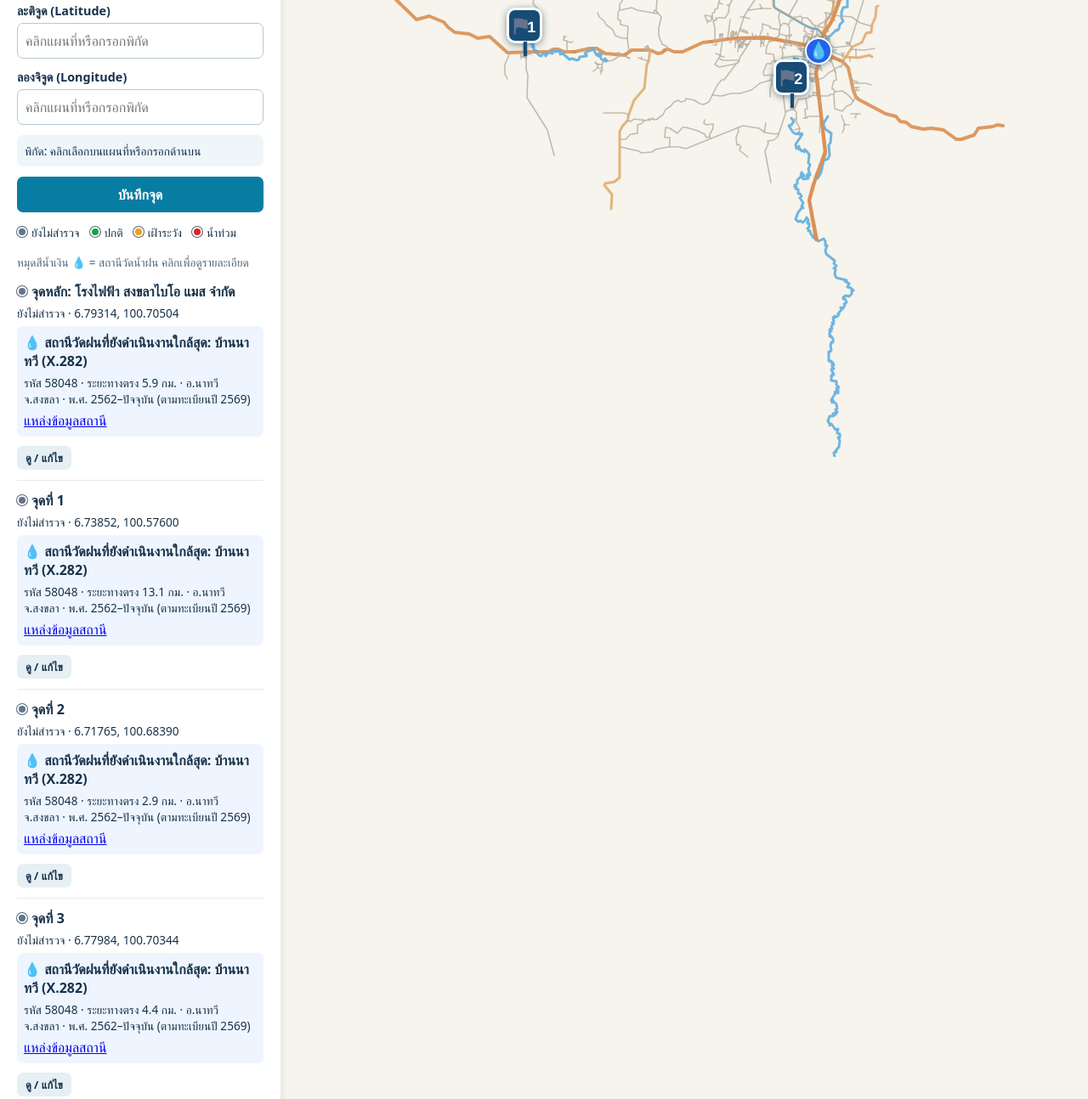
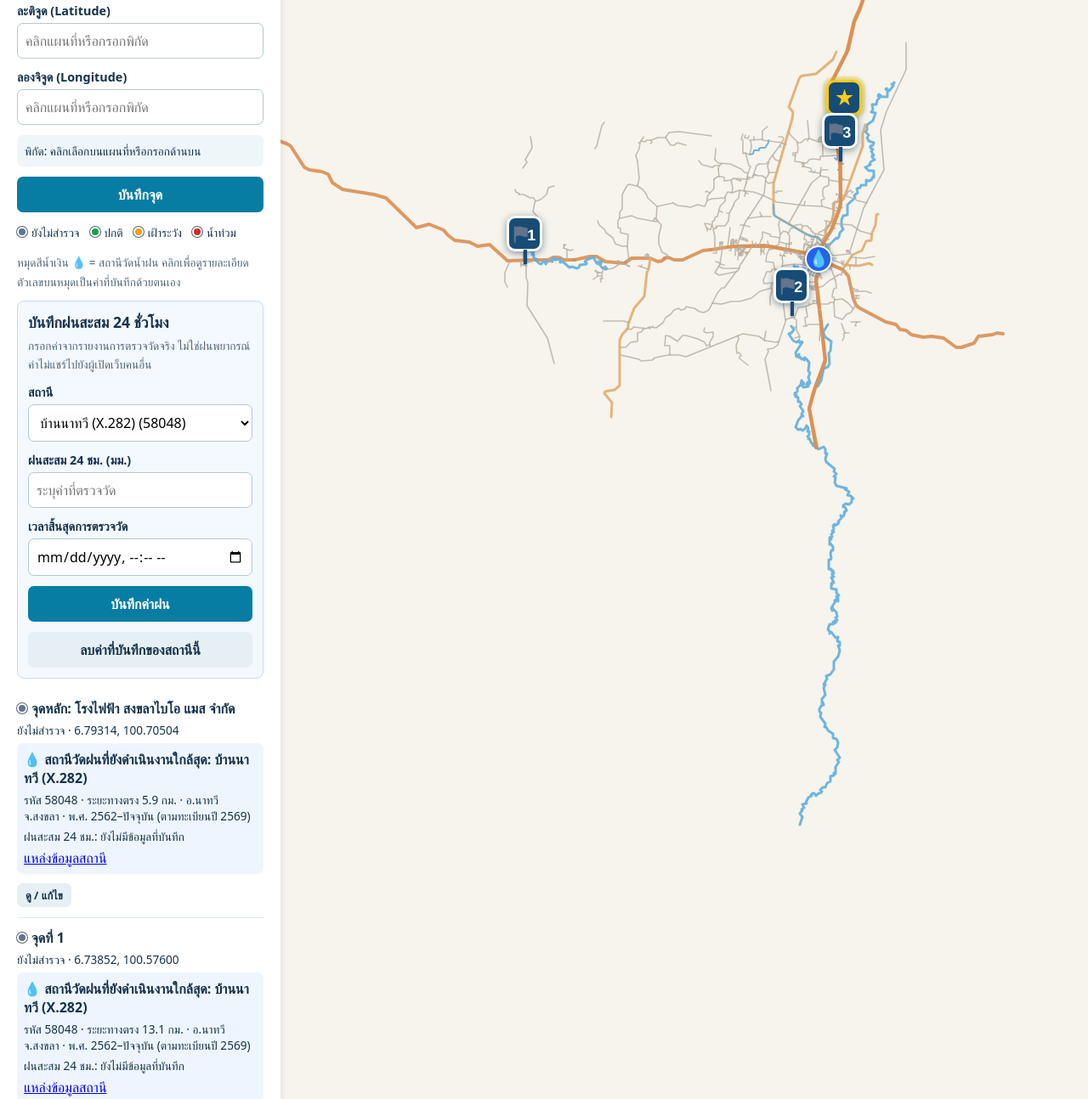
Before and after one commit to itskb-Room/songkhla-flood-watch, a plain HTML site: page index.html in a window 1280 px wide. Shown: the part 503-1797 px from the top of the page at 85% size. Drawn offline with Linux system fonts and the light colour scheme.

Commit message:
Show manually recorded 24-hour rainfall at stations

```diff
--- a/index.html
+++ b/index.html
@@ -40,7 +40,10 @@
     .flag-marker.primary { border-color: #facc15; box-shadow: 0 0 0 4px #facc1555, 0 2px 9px #123b5688; }
     .flag-marker.primary .flag-symbol { color: #facc15 !important; }
     .rain-marker { display: grid; place-items: center; width: 32px; height: 32px; border: 2px solid white; border-radius: 50%; background: #2563eb; color: white; box-shadow: 0 1px 7px #123b5688; font-size: 19px; }
+    .rain-marker.has-value { width: auto; min-width: 48px; padding: 0 5px; font-size: 12px; white-space: nowrap; }
     .rain-info { padding: 8px; margin: 6px 0; background: #eef5ff; border-radius: 7px; }
+    .rain-form { padding: 12px; margin: 12px 0; border: 1px solid #c7dbf4; border-radius: 8px; background: #f4f8ff; }
+    .rain-form h2 { margin: 0 0 4px; }
     @media (max-width: 700px) { main { display: flex; flex-direction: column; } aside { order: 2; } #map { height: 55vh; min-height: 350px; } }
   </style>
 </head>
@@ -62,7 +65,16 @@
         <button type="button" class="secondary" id="cancel" hidden>ยกเลิกการแก้ไข</button>
       </form>
       <div class="legend"><span><i class="dot" style="background:#64748b"></i>ยังไม่สำรวจ</span><span><i class="dot" style="background:#16a34a"></i>ปกติ</span><span><i class="dot" style="background:#f59e0b"></i>เฝ้าระวัง</span><span><i class="dot" style="background:#dc2626"></i>น้ำท่วม</span></div>
-      <small>หมุดสีน้ำเงิน 💧 = สถานีวัดน้ำฝน คลิกเพื่อดูรายละเอียด</small>
+      <small>หมุดสีน้ำเงิน 💧 = สถานีวัดน้ำฝน คลิกเพื่อดูรายละเอียด ตัวเลขบนหมุดเป็นค่าที่บันทึกด้วยตนเอง</small>
+      <form id="rain-form" class="rain-form">
+        <h2>บันทึกฝนสะสม 24 ชั่วโมง</h2>
+        <small>กรอกค่าจากรายงานการตรวจวัดจริง ไม่ใช่ฝนพยากรณ์ ค่าไม่แชร์ไปยังผู้เปิดเว็บคนอื่น</small>
+        <label for="rain-station">สถานี</label><select id="rain-station"></select>
+        <label for="rain-value">ฝนสะสม 24 ชม. (มม.)</label><input id="rain-value" type="number" min="0" step="any" required placeholder="ระบุค่าที่ตรวจวัด">
+        <label for="rain-time">เวลาสิ้นสุดการตรวจวัด</label><input id="rain-time" type="datetime-local" required>
+        <button type="submit">บันทึกค่าฝน</button>
+        <button type="button" class="secondary" id="rain-clear">ลบค่าที่บันทึกของสถานีนี้</button>
+      </form>
       <div id="points"></div>
       <small>สถานะเป็นข้อมูลที่ผู้ใช้กรอกเอง ไม่ใช่การแจ้งเตือนน้ำท่วมแบบเรียลไทม์ ข้อมูลสถานีเป็นพิกัดตามทะเบียน ไม่ใช่ปริมาณฝนสด ข้อมูลถนนและทางน้ำมาจาก OpenStreetMap และเก็บไว้ในเครื่อง ไม่อัปเดตอัตโนมัติ</small>
     </aside>
@@ -87,6 +99,24 @@
       { code: '58046', name: 'สถานีอุตุนิยมวิทยาอุทกสะเดา', lat: 6.789239, lng: 100.409727, district: 'อ.สะเดา จ.สงขลา', period: 'พ.ศ. 2547–ปัจจุบัน (ตามทะเบียนปี 2569)' }
     ];
     const stationSource = 'https://water.rid.go.th/hydrology/rain/images/Longlist_Rainfall.pdf#page=110';
+    const rainStorageKey = 'flood-watch-rainfall-v1';
+    let rainReadings = {};
+    try {
+      const saved = JSON.parse(localStorage.getItem(rainStorageKey));
+      if (saved && typeof saved === 'object' && !Array.isArray(saved)) rainReadings = saved;
+    } catch {}
+    function validRain(code) {
+      const reading = rainReadings[code];
+      return reading && typeof reading.mm === 'number' && Number.isFinite(reading.mm) && reading.mm >= 0 &&
+        typeof reading.time === 'string' && Number.isFinite(Date.parse(reading.time)) ? reading : null;
+    }
+    function rainDescription(code) {
+      const reading = validRain(code);
+      if (!reading) return 'ฝนสะสม 24 ชม.: ยังไม่มีข้อมูลที่บันทึก';
+      const age = Date.now() - Date.parse(reading.time);
+      const stale = age > 24 * 60 * 60 * 1000 ? ' (ข้อมูลเก่ากว่า 24 ชม.)' : '';
+      return `ฝนสะสม 24 ชม.: ${reading.mm.toFixed(1)} มม. · วัดถึง ${new Date(reading.time).toLocaleString('th-TH')}${stale} · ผู้ใช้กรอกเอง`;
+    }
     const storageKey = 'flood-watch-points-v1';
     let points;
     try {
@@ -116,18 +146,51 @@
       return rainStations.map(station => ({ station, km: distanceKm(p.lat, p.lng, station.lat, station.lng) })).sort((a, b) => a.km - b.km)[0];
     }
     const rainLayer = L.layerGroup().addTo(map);
+    function renderRainStations() {
+      rainLayer.clearLayers();
       for (const station of rainStations) {
-      const marker = L.marker([station.lat, station.lng], {
-        icon: L.divIcon({ className: 'leaflet-div-icon', html: '<span class="rain-marker">💧</span>', iconSize: [32, 32], iconAnchor: [16, 16] }),
-        title: `สถานีวัดน้ำฝน ${station.name}`
-      }).addTo(rainLayer);
+        const reading = validRain(station.code);
+        const iconText = reading ? `${reading.mm.toFixed(1)} มม.` : '💧';
+        const icon = L.divIcon({
+          className: 'leaflet-div-icon',
+          html: `<span class="rain-marker${reading ? ' has-value' : ''}">${iconText}</span>`,
+          iconSize: [reading ? 60 : 32, 32], iconAnchor: [reading ? 30 : 16, 16]
+        });
+        const marker = L.marker([station.lat, station.lng], { icon, title: `สถานีวัดน้ำฝน ${station.name}` }).addTo(rainLayer);
         const popup = document.createElement('div');
         const title = document.createElement('strong'); title.textContent = `สถานีวัดน้ำฝน ${station.name}`;
         const details = document.createElement('p'); details.textContent = `รหัส ${station.code} · ${station.district} · ${station.period} · ${station.lat.toFixed(6)}, ${station.lng.toFixed(6)}`;
+        const value = document.createElement('p'); value.textContent = rainDescription(station.code);
         const source = document.createElement('a'); source.href = stationSource; source.target = '_blank'; source.rel = 'noopener noreferrer'; source.textContent = 'ทะเบียนสถานี กรมชลประทาน (PDF)';
-      popup.append(title, details, source);
+        popup.append(title, details, value, source);
         marker.bindPopup(popup);
       }
+    }
+    const rainStationSelect = document.getElementById('rain-station');
+    for (const station of rainStations) rainStationSelect.add(new Option(`${station.name} (${station.code})`, station.code));
+    function fillRainForm() {
+      const reading = validRain(rainStationSelect.value);
+      document.getElementById('rain-value').value = reading ? reading.mm : '';
+      document.getElementById('rain-time').value = reading ? reading.time.slice(0, 16) : '';
+    }
+    rainStationSelect.addEventListener('change', fillRainForm);
+    document.getElementById('rain-form').addEventListener('submit', e => {
+      e.preventDefault();
+      const mm = Number(document.getElementById('rain-value').value);
+      const time = document.getElementById('rain-time').value;
+      if (!Number.isFinite(mm) || mm < 0 || !time || Date.parse(time) > Date.now()) { alert('ตรวจสอบค่าฝนและเวลา (เวลาต้องไม่อยู่ในอนาคต)'); return; }
+      rainReadings[rainStationSelect.value] = { mm, time };
+      try { localStorage.setItem(rainStorageKey, JSON.stringify(rainReadings)); }
+      catch { alert('ไม่สามารถบันทึกข้อมูลในเบราว์เซอร์ได้'); return; }
+      renderRainStations(); render();
+    });
+    document.getElementById('rain-clear').addEventListener('click', () => {
+      delete rainReadings[rainStationSelect.value];
+      try { localStorage.setItem(rainStorageKey, JSON.stringify(rainReadings)); }
+      catch { alert('ไม่สามารถบันทึกข้อมูลในเบราว์เซอร์ได้'); return; }
+      fillRainForm(); renderRainStations(); render();
+    });
+    fillRainForm(); renderRainStations();
     const layer = L.layerGroup().addTo(map);
     const form = document.getElementById('point-form');
     const coords = document.getElementById('coords');
@@ -209,8 +272,9 @@
         const rainInfo = document.createElement('div'); rainInfo.className = 'rain-info';
         const rainTitle = document.createElement('strong'); rainTitle.textContent = `💧 สถานีวัดฝนที่ยังดำเนินงานใกล้สุด: ${closest.station.name}`;
         const rainDetails = document.createElement('p'); rainDetails.textContent = `รหัส ${closest.station.code} · ระยะทางตรง ${closest.km.toFixed(1)} กม. · ${closest.station.district} · ${closest.station.period}`;
+        const rainfallValue = document.createElement('p'); rainfallValue.textContent = rainDescription(closest.station.code);
         const rainSource = document.createElement('a'); rainSource.href = stationSource; rainSource.target = '_blank'; rainSource.rel = 'noopener noreferrer'; rainSource.textContent = 'แหล่งข้อมูลสถานี';
-        rainInfo.append(rainTitle, rainDetails, rainSource);
+        rainInfo.append(rainTitle, rainDetails, rainfallValue, rainSource);
         row.append(rainInfo);
         if (p.updated) { const time = document.createElement('p'); time.textContent = `อัปเดต: ${new Date(p.updated).toLocaleString('th-TH')}`; row.append(time); }
         const button = document.createElement('button'); button.className = 'secondary'; button.textContent = 'ดู / แก้ไข'; button.onclick = () => edit(p.id); row.append(button);
```
Lines whose indentation alone changed are shown as unchanged.
